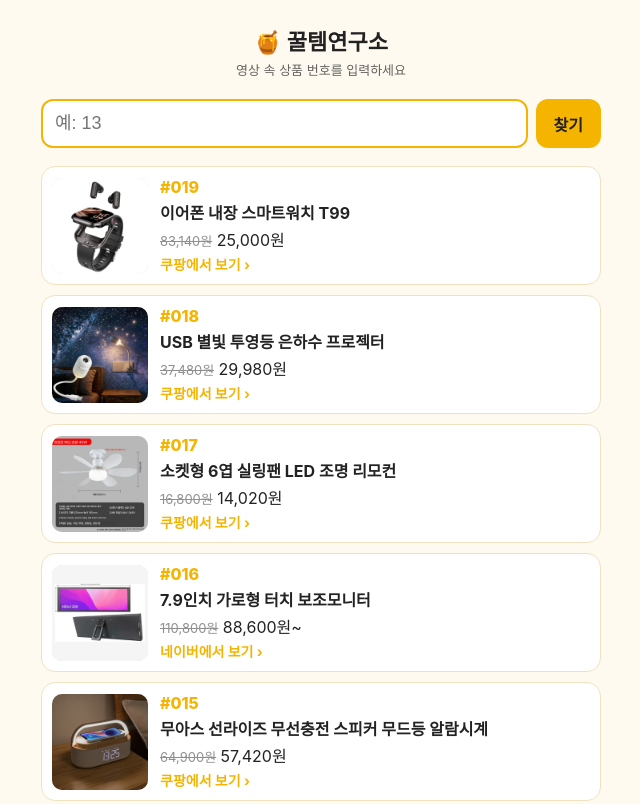
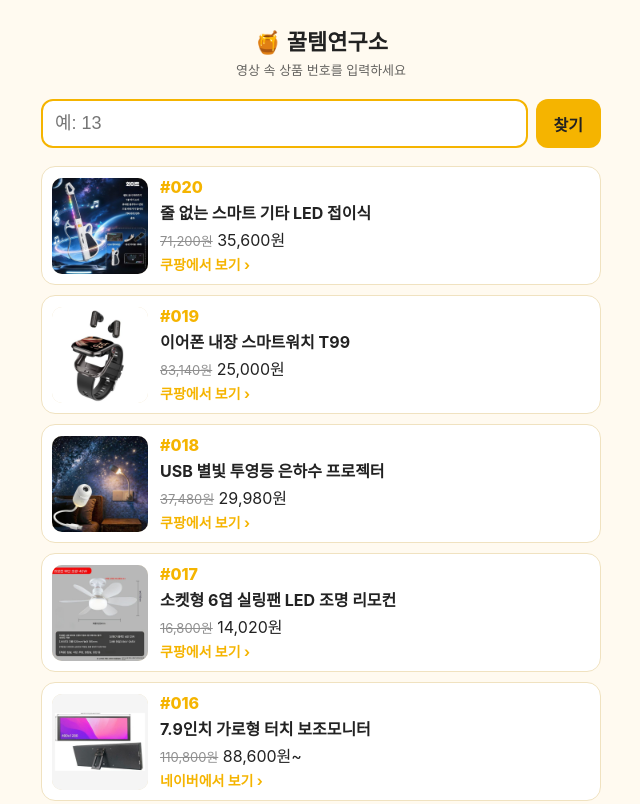
Before and after one commit to inseok1/kkultem, a plain HTML site: page index.html in a window 1280 px wide. Shown: the top 804 px of the page, without its empty margins (319-959 px from the left). Drawn offline with Linux system fonts and the light colour scheme.

Commit message:
상품 20개

```diff
--- a/index.html
+++ b/index.html
@@ -18,6 +18,11 @@ h1{font-size:22px;margin:8px 0 4px;text-align:center} .sub{text-align:center;fon
 </style></head><body><main>
 <h1>🍯 꿀템연구소</h1><p class="sub">영상 속 상품 번호를 입력하세요</p>
 <form class="find" onsubmit="go();return false"><input id="q" inputmode="numeric" placeholder="예: 13" autocomplete="off"><button>찾기</button></form>
+<a class="card" id="n020" href="https://link.coupang.com/a/iVw8G4Gcb6" target="_blank" rel="nofollow sponsored noopener">
+  <img src="img/020.jpg" alt="" loading="lazy">
+  <div class="info"><span class="no">#020</span><b>줄 없는 스마트 기타 LED 접이식</b>
+  <span class="price"><s>71,200원</s> 35,600원</span>
+  <span class="btn">쿠팡에서 보기 ›</span></div></a>
 <a class="card" id="n019" href="https://link.coupang.com/a/iVw0VnB1q0" target="_blank" rel="nofollow sponsored noopener">
   <img src="img/019.jpg" alt="" loading="lazy">
   <div class="info"><span class="no">#019</span><b>이어폰 내장 스마트워치 T99</b>
```
Also changed, not shown: img/020.jpg (added).
